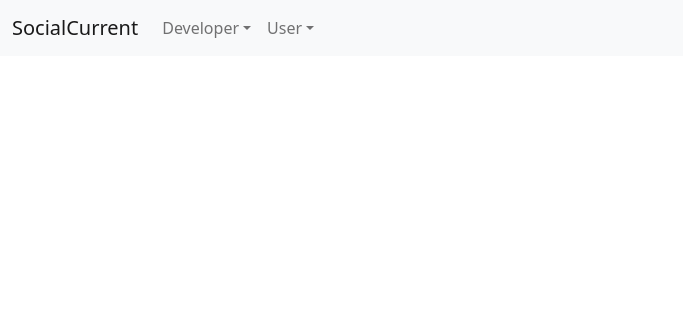
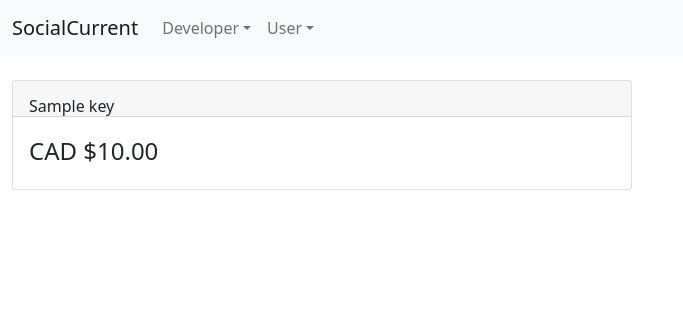
Before and after one commit to swford89/socialcurrent, a Django app: template current/templates/current/index.html in a window 1280 px wide. Shown: the top 316 px of the page, without its empty margins (0-683 px from the left). Run offline with Django 3.2, Linux system fonts and the light colour scheme; the template is opened without the code that fills it: most values are stand-ins (such as "Sample title", 1, 10 or a date in 2020).

Commit message:
added bootstrap carousel to display crypto names and prices

```diff
--- a/current/templates/current/index.html
+++ b/current/templates/current/index.html
@@ -1,7 +1,68 @@
 {% extends 'registration/base.html' %}
 
 {% block content %}
+<br>
+<!-- create main container -->
+<div class='container-fluid'>
+    <!-- display currency prices -->
+    {% if crypto_price_dict %}
+        <!-- create carousel slide -->
+        <div class='carousel slide' data-bs-ride='carousel' data-wrap='true'>
+            <!-- create inner carousel -->
+            <div class='carousel-inner'>
+                <!-- iterate through price dict -->
+                {% for key, value in crypto_price_dict.items %}
 
-    <!-- content here -->
+                    <!-- active carousel item -->
+                    <div class='carousel-item {% if forloop.first %} active {% endif %}' id='slide{{ forloop.counter }}'>
+                        <!-- start display content -->
+                        <div class='content d-block'>
+                            <!-- create content rows -->
+                            <div class='row g-3 mb-3'>
+                                <!-- create content columns -->
+                                <div class='col-md-6 col-xxl-3'>
+                                    <!-- create individual price card -->
+                                    <div class='card h-md-100 ecommerce-card-min-width'>
+                                        <!-- header for individual card -->
+                                        <div class='card-header pb-0'>
+                                            <!-- crypto currency name from dict -->
+                                            <h6 class='mb-0 mt-2 d-flex align items center'>
+                                                {{ key }}
+                                                <br>
+                                            </h6>
+                                        <!-- end header for individual card -->
+                                        </div>
+                                        <!-- card body content -->
+                                        <div class='card-body d-flex flex-column justify-content-end'>
+                                            <!-- card body content in column for price -->
+                                            <div class='col'>
+                                                <!-- cryptocurrency price from dict -->
+                                                <p class='font-san-serif 1h-1 mb-1 fs-4'>
+                                                    CAD ${{ value|floatformat:2 }}
+                                                </p>
+                                            <!-- end card body content in column -->
+                                            </div>
+                                        <!-- end card body content -->
+                                        </div>
+                                    <!-- end card -->
+                                    </div>
+                                <!-- end content columns -->
+                                </div>
+                            <!-- end content row -->
+                            </div>
+                        <!-- end display content -->
+                        </div>
+                    <!-- end active carousel item content -->
+                    </div>
+                <!-- end loop iterating through price dict-->
+                {% endfor %}
+            <!-- end inner carousel -->
+            </div>
+        <!-- end carousel slide -->
+        </div>
+    <!-- endif crypto price dict -->
+    {% endif %}
 
+<!-- end main container -->
+</div>
 {% endblock content %}
```
